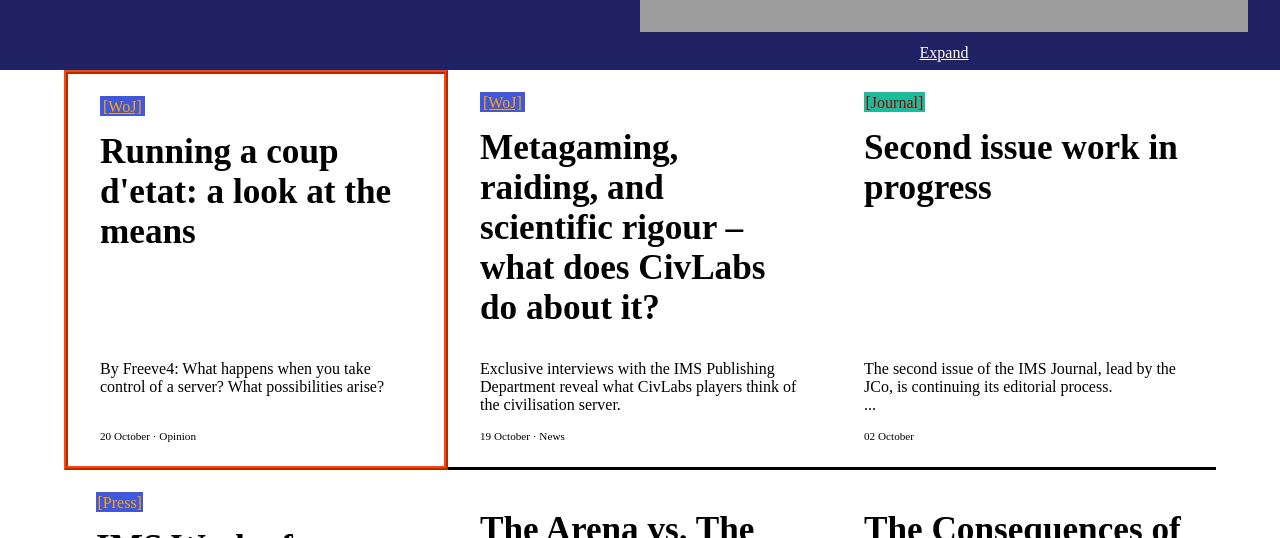
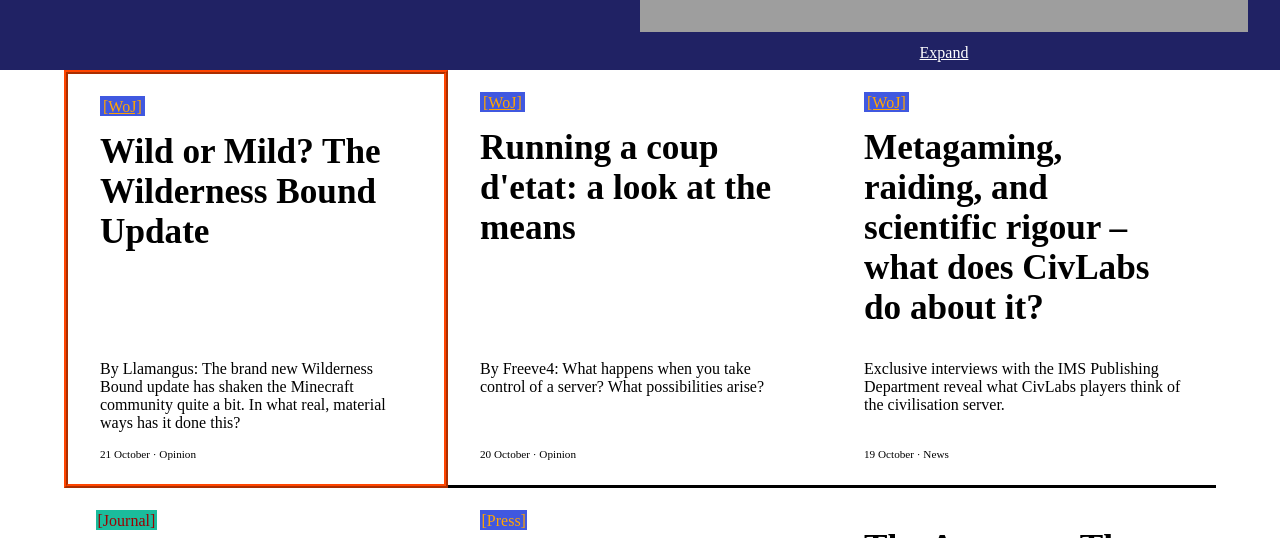
Before and after one commit to imsresearch/ims-website, a React (Vite) app: page / in a window 1280 px wide. Shown: the part 527-1065 px from the top of the page. Built offline with nearby package versions, Linux system fonts and the light colour scheme; grey boxes are pictures that could not be loaded; a web font is replaced by a local one.

Commit message:
Update latest article

```diff
--- a/src/pages/main.jsx
+++ b/src/pages/main.jsx
@@ -54,7 +54,15 @@ export default function Main() {
 
 		{/*articles box*/}
 		<main className="article-box" id="articles">
-            <a className="article-linkbox latest-article" href="https://imsresearch.substack.com/p/running-a-coup-detat-a-look-at-the">
+            <a className="article-linkbox latest-article" href="https://imsresearch.substack.com/p/wild-or-mild-the-wilderness-bound">
+                <span>
+                    <mark className="pubdep-news-press"><a href="https://imsresearch.pages.dev/pubdep#news" className="pubdep-news-press">[WoJ]</a></mark>
+                    <h3 className="article-title">Wild or Mild? The Wilderness Bound Update</h3>
+                </span>
+                <p>By Llamangus: The brand new Wilderness Bound update has shaken the Minecraft community quite a bit. In what real, material ways has it done this?</p>
+                <small><time datetime="2026-10-21T13:49:07.107Z" title="Oct 21 at 2:49 pm">21 October</time> · Opinion</small>
+            </a>
+            <a className="article-linkbox" href="https://imsresearch.substack.com/p/running-a-coup-detat-a-look-at-the">
                 <span>
                     <mark className="pubdep-news-press"><a href="https://imsresearch.pages.dev/pubdep#news" className="pubdep-news-press">[WoJ]</a></mark>
                     <h3 className="article-title">Running a coup d'etat: a look at the means</h3>
```
